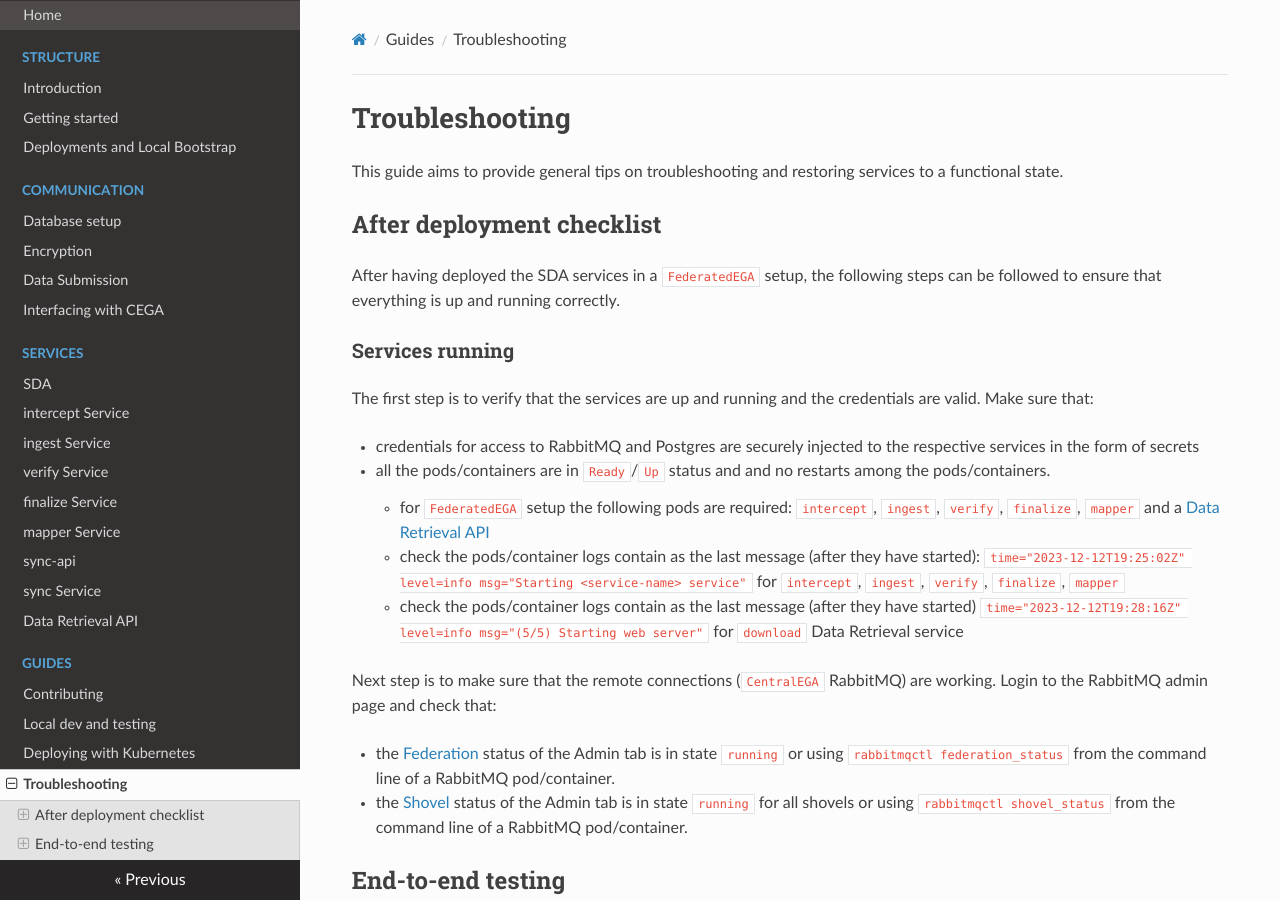
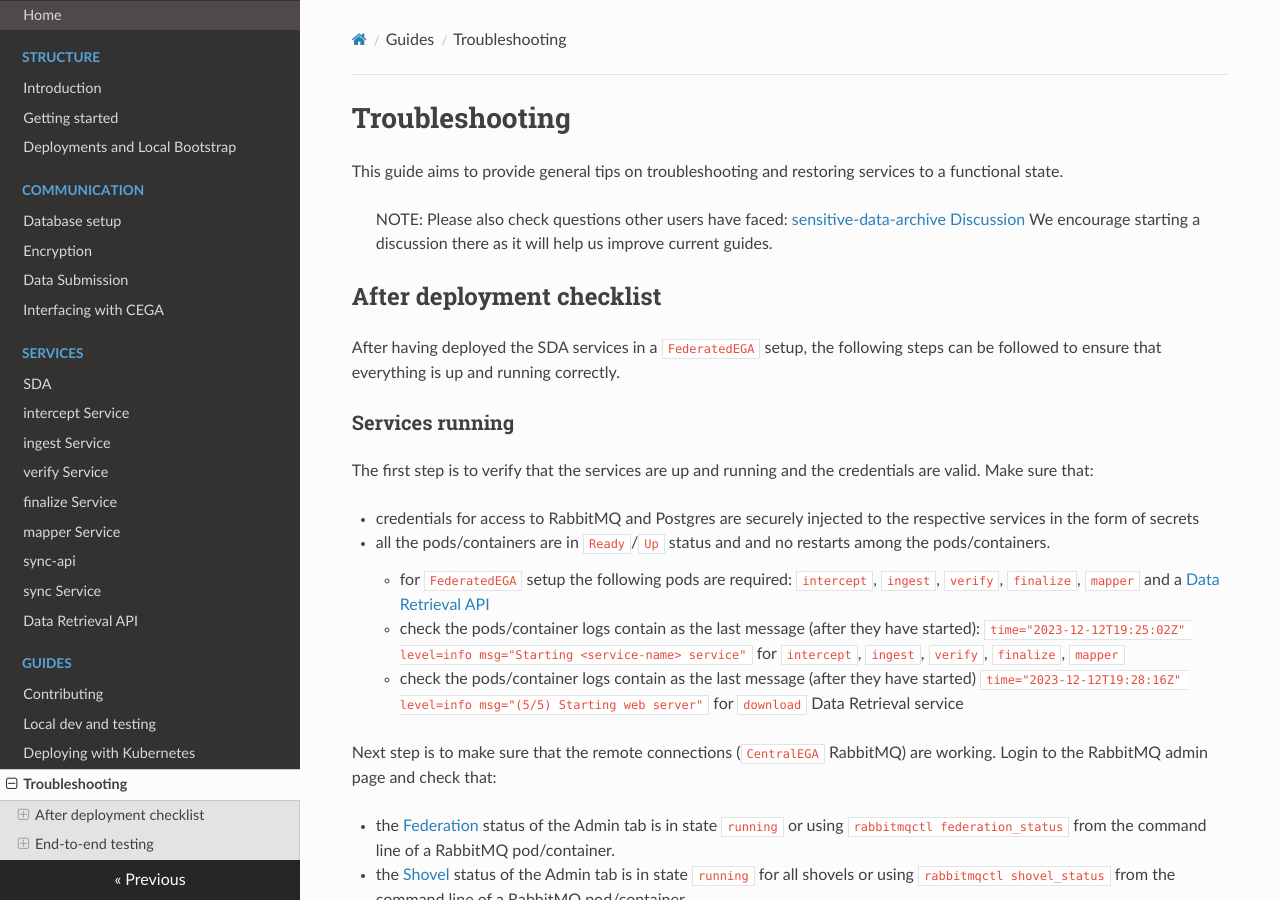
Before and after one commit to neicnordic/neic-sda, an MkDocs documentation site: the page built from docs/guides/troubleshooting.md, in a window 1280 px wide and 900 px high. Built offline with MkDocs 1.6.1, drawn with Linux system fonts in a browser that asks for light colours; nearby versions of some CDN libraries.

Commit message:
add link to github discussions

```diff
--- a/docs/guides/troubleshooting.md
+++ b/docs/guides/troubleshooting.md
@@ -1,6 +1,10 @@
 # Troubleshooting
 
 This guide aims to provide general tips on troubleshooting and restoring services to a functional state.
+
+> NOTE:
+> Please also check questions other users have faced: [sensitive-data-archive Discussion](https://github.com/neicnordic/sensitive-data-archive/discussions?discussions_q=)
+> We encourage starting a discussion there as it will help us improve current guides.
 
 ## After deployment checklist
 
```
